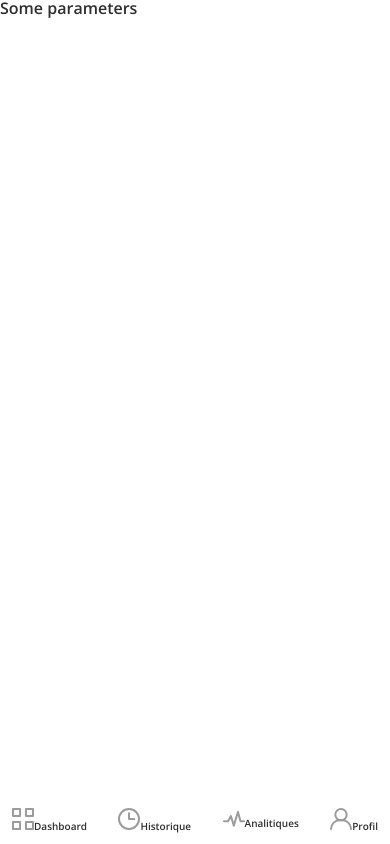
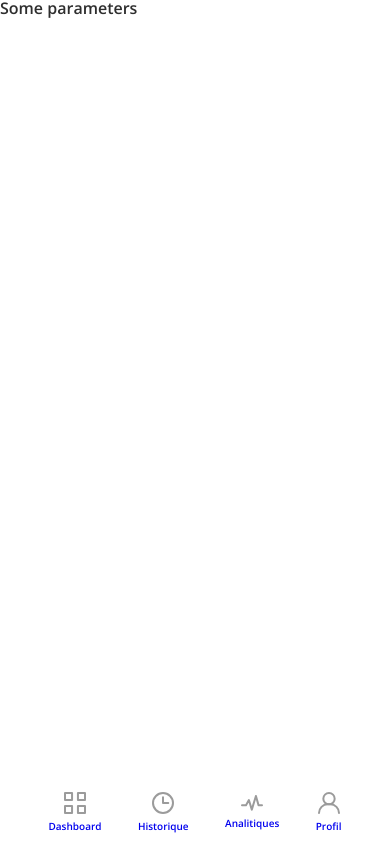
Before and after one commit to ETombuyses/agora, a React (Create React App) app: page /parametres in a window 390 px wide. Built offline with nearby package versions, Linux system fonts and the light colour scheme.

Commit message:
[nav mobile] active link css + MenuIcon Component creation

```diff
--- a/src/App.js
+++ b/src/App.js
@@ -9,7 +9,7 @@ export default function App() {
   return (
     <Router>
       <div className="App">
-        <Nav></Nav>
+        <Nav/>
       </div>
     </Router>
   )
--- a/src/components/atoms/Button.jsx
+++ b/src/components/atoms/Button.jsx
@@ -1,20 +1,6 @@
 import React from 'react'
 import styled from 'styled-components'
 import PropTypes from 'prop-types'
-
-
-/* -----------------------------------------------------PROPTYPES------------------------------------------------ */
-
-Button.propTypes = {
-  isFormButton: PropTypes.bool,
-  size: PropTypes.string,
-  icon: PropTypes.elementType,
-}
-
-Button.defaultProps = {
-  isFormButton: false,
-  size: '',
-}
 
 
 /* -----------------------------------------------------STYLE------------------------------------------------ */
@@ -68,3 +54,16 @@ export const Button = props => {
     </ButtonContainer>
   )
 }
+
+/* -----------------------------------------------------PROPTYPES------------------------------------------------ */
+
+Button.propTypes = {
+  isFormButton: PropTypes.bool,
+  size: PropTypes.string,
+  icon: PropTypes.elementType,
+}
+
+Button.defaultProps = {
+  isFormButton: false,
+  size: '',
+}
--- /dev/null
+++ b/src/components/atoms/MenuIcon.jsx
@@ -0,0 +1,42 @@
+import React from 'react'
+import styled from 'styled-components'
+
+import { ReactComponent as AnalyticsIcon } from '../../assets/icons/analytics.svg'
+import { ReactComponent as HistoryIcon } from '../../assets/icons/clock.svg'
+import { ReactComponent as DashboardIcon } from '../../assets/icons/dashboard.svg'
+import { ReactComponent as ProfileIcon } from '../../assets/icons/profile.svg'
+
+const IconWrapper = styled.div`
+path {
+  stroke: ${props => props.active ? props.theme.green : props.theme.grey}
+}
+`
+
+export const MenuIcon = props => {
+
+  if (props.icon === 'dashboard') {
+    return (
+      <IconWrapper active={props.active}>
+        <DashboardIcon></DashboardIcon>
+      </IconWrapper>
+    )
+  } else if (props.icon === 'analytics') {
+    return (
+      <IconWrapper active={props.active}>
+      <AnalyticsIcon></AnalyticsIcon>
+      </IconWrapper>
+    )
+  } else if (props.icon === 'history') {
+    return (
+      <IconWrapper active={props.active}>
+      <HistoryIcon></HistoryIcon>
+      </IconWrapper>
+    )
+  } else if (props.icon === 'profile') {
+    return (
+      <IconWrapper active={props.active}>
+      <ProfileIcon></ProfileIcon>
+      </IconWrapper>
+    )
+  }
+}
--- a/src/components/organisms/Nav.jsx
+++ b/src/components/organisms/Nav.jsx
@@ -1,17 +1,17 @@
 import React, { Suspense, lazy } from 'react'
 import {
-  BrowserRouter as Link,
+  BrowserRouter as Router,
+  Link,
   Switch,
   Route,
   useLocation,
 } from 'react-router-dom'
 import styled from 'styled-components'
+import { withTheme } from 'styled-components'
+
 
 // icons
-import { ReactComponent as AnalyticsIcon } from '../..//assets/icons/analytics.svg'
-import { ReactComponent as HistoryIcon } from '../../assets/icons/clock.svg'
-import { ReactComponent as DashboardIcon } from '../../assets/icons/dashboard.svg'
-import { ReactComponent as ProfileIcon } from '../../assets/icons/profile.svg'
+import {MenuIcon} from '../atoms/MenuIcon'
 
 // Routes
 const Dashboard = lazy(() => import('../../routes/Dashboard'))
@@ -35,7 +35,7 @@ const NavWrapper = styled.nav`
 
 const List = styled.ul`
   display: flex;
-  justify-content: space-between;
+  justify-content: space-evenly;
   align-items: center;
 `
 
@@ -56,7 +56,7 @@ const Text = styled.span`
 
 /* -----------------------------------------------------COMPONENT------------------------------------------------ */
 
-export const Nav = () => {
+const NavWithTheme = props => {
   const [currentRoute, setCurrentRoute] = React.useState('/')
 
   function GetNewRoute() {
@@ -68,8 +68,6 @@ export const Nav = () => {
 
   GetNewRoute()
 
-
-
   return (
     <div>
       {currentRoute !== '/register' && currentRoute !== '/login' && (
@@ -77,26 +75,26 @@ export const Nav = () => {
           <List>
             <ListItem>
               <Link to="/">
-                <DashboardIcon />
-                <Text>Dashboard</Text>
+                <MenuIcon icon={'dashboard'} active={currentRoute === '/'}/>
+                <Text style={{color: currentRoute === '/' ? props.theme.green : props.theme.grey}}>Dashboard</Text>
               </Link>
             </ListItem>
             <ListItem>
-              <Link to="/historique">
-                <HistoryIcon />
-                <Text>Historique</Text>
+              <Link to="/historique" >
+                <MenuIcon icon={'history'} active={currentRoute === '/historique'}/>
+                <Text style={{color: currentRoute === '/historique' ? props.theme.green : props.theme.grey}}>Historique</Text>
               </Link>
             </ListItem>
             <ListItem>
               <Link to="/statistiques">
-                <AnalyticsIcon />
-                <Text>Analitiques</Text>
+                <MenuIcon icon={'analytics'} active={currentRoute === '/statistiques'}/>
+                <Text style={{color: currentRoute === '/statistiques' ? props.theme.green : props.theme.grey}}>Analitiques</Text>
               </Link>
             </ListItem>
             <ListItem>
               <Link to="/profile">
-                <ProfileIcon />
-                <Text>Profil</Text>
+                <MenuIcon icon={'profile'} active={currentRoute === '/profile'}/>
+                <Text style={{color: currentRoute === '/profile' ? props.theme.green : props.theme.grey}}>Profil</Text>
               </Link>
             </ListItem>
           </List>
@@ -116,3 +114,8 @@ export const Nav = () => {
     </div>
   )
 }
+// export const Nav = NavWithTheme
+
+const Nav = withTheme(NavWithTheme)
+
+export {Nav}
```
Also changed, not shown: src/components/atoms/InputText.jsx (+8 -9 lines).
